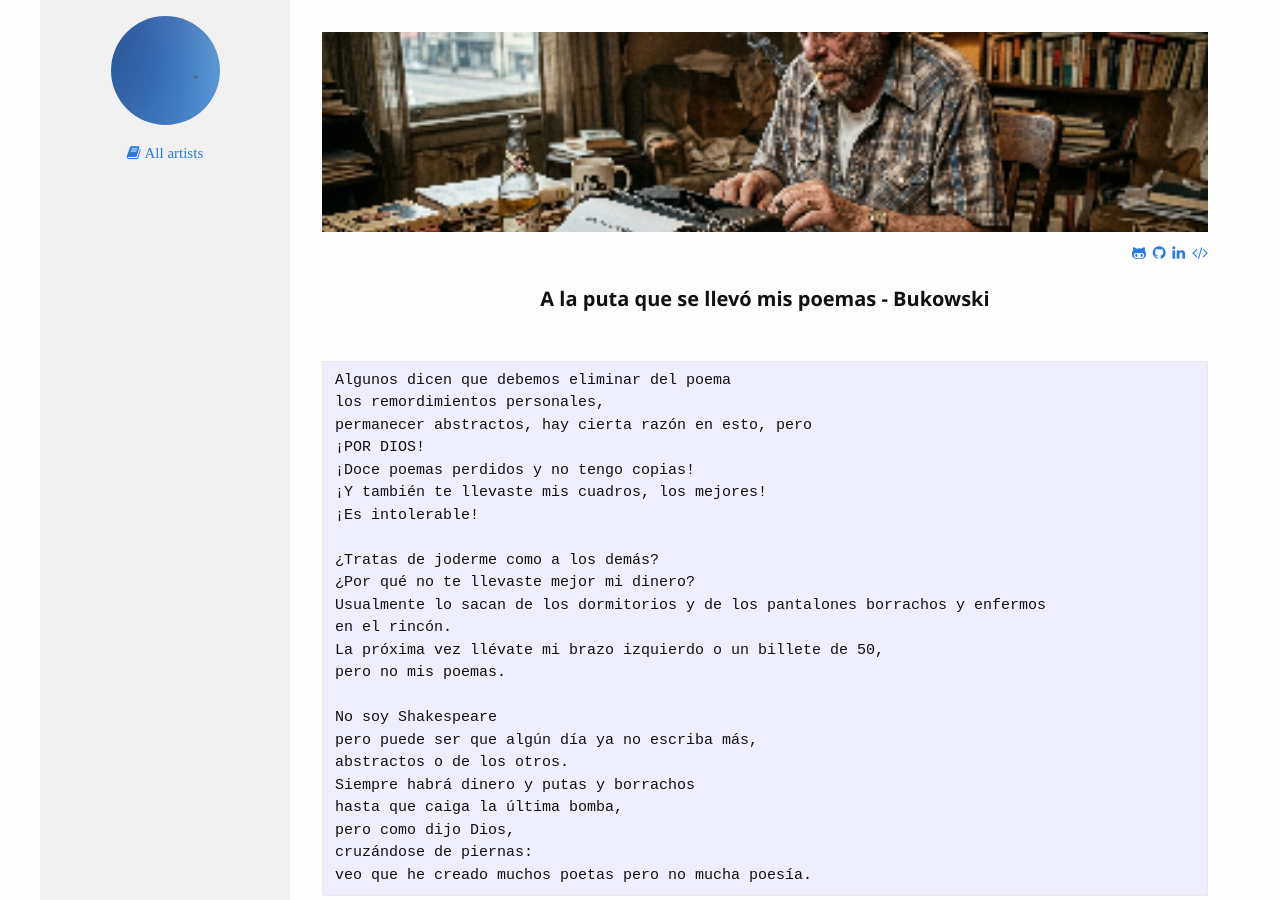
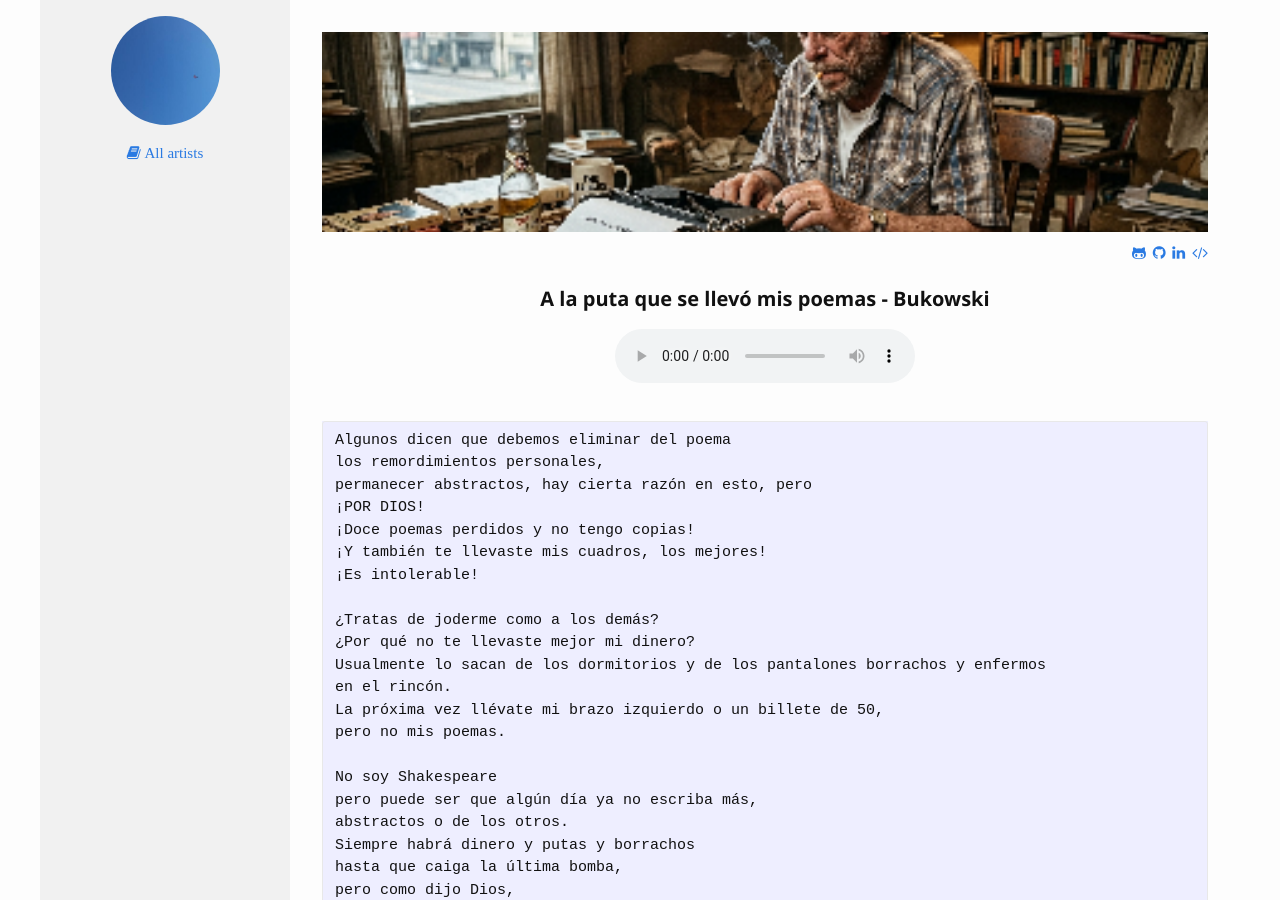
Before and after one commit to reynaldocv/somePoems, a Jekyll site: the page built from _posts/Bukowski/0000-00-00-bukowski_I.markdown, in a window 1280 px wide and 900 px high. Built offline with Jekyll 4.4.1, drawn with Linux system fonts in a browser that asks for light colours.

Commit message:
bukowski audio

```diff
--- a/_layouts/poema.html
+++ b/_layouts/poema.html
@@ -49,13 +49,15 @@
   {% endif %}
   <div class="w3-container w3-center" >
     <h4><b>{{page.title}} - {{page.category}}</b></h4>
-  </div>
+      <audio controls>
+        <source src="{{ site.baseurl }}/assets/audio/{{ page.audio }}.mp3" type="audio/mp3">
+          Tu navegador no soporta el elemento de audio.
+        </audio>
+      </div>
 
   <div class="w3-container w3-padding-32">
     {{ content }}
   </div>
-
-  <iframe width="500" height="310" src="{{{page.youtube}}}" title="YouTube video player" frameborder="0" allow="accelerometer; autoplay; clipboard-write; encrypted-media; gyroscope; picture-in-picture; web-share" referrerpolicy="strict-origin-when-cross-origin" allowfullscreen></iframe>
 
   <!-- Footer -->
   {% include footer.html %}
@@ -100,6 +102,8 @@ function w3_close() {
   document.getElementById("mySidebar").style.display = "none";
   document.getElementById("myOverlay").style.display = "none";
 }
+
+
 </script>
 
 </body>
--- a/_posts/Bukowski/0000-00-00-bukowski_I.markdown
+++ b/_posts/Bukowski/0000-00-00-bukowski_I.markdown
@@ -3,7 +3,7 @@ layout: poema
 title:  "A la puta que se llevó mis poemas"
 date:   2026-01-01 00:00:00 +0000
 category: Bukowski
-youtube: https://youtu.be/5OFaY2i9yAg?si=WSXO-SAjtU34pZod
+audio: Bukowski-I
 ---
     Algunos dicen que debemos eliminar del poema
     los remordimientos personales,
```
Also changed, not shown: 4 other files.
